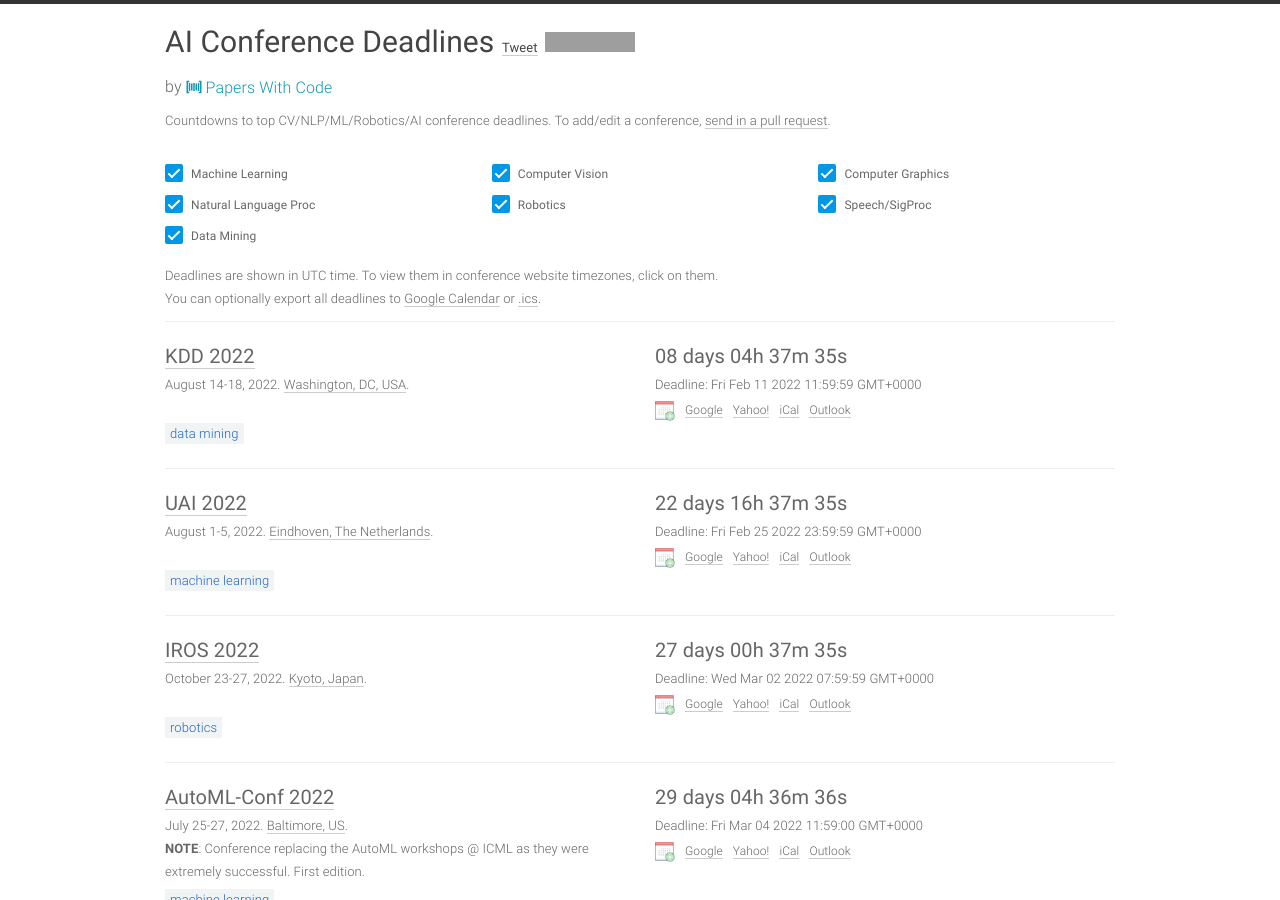
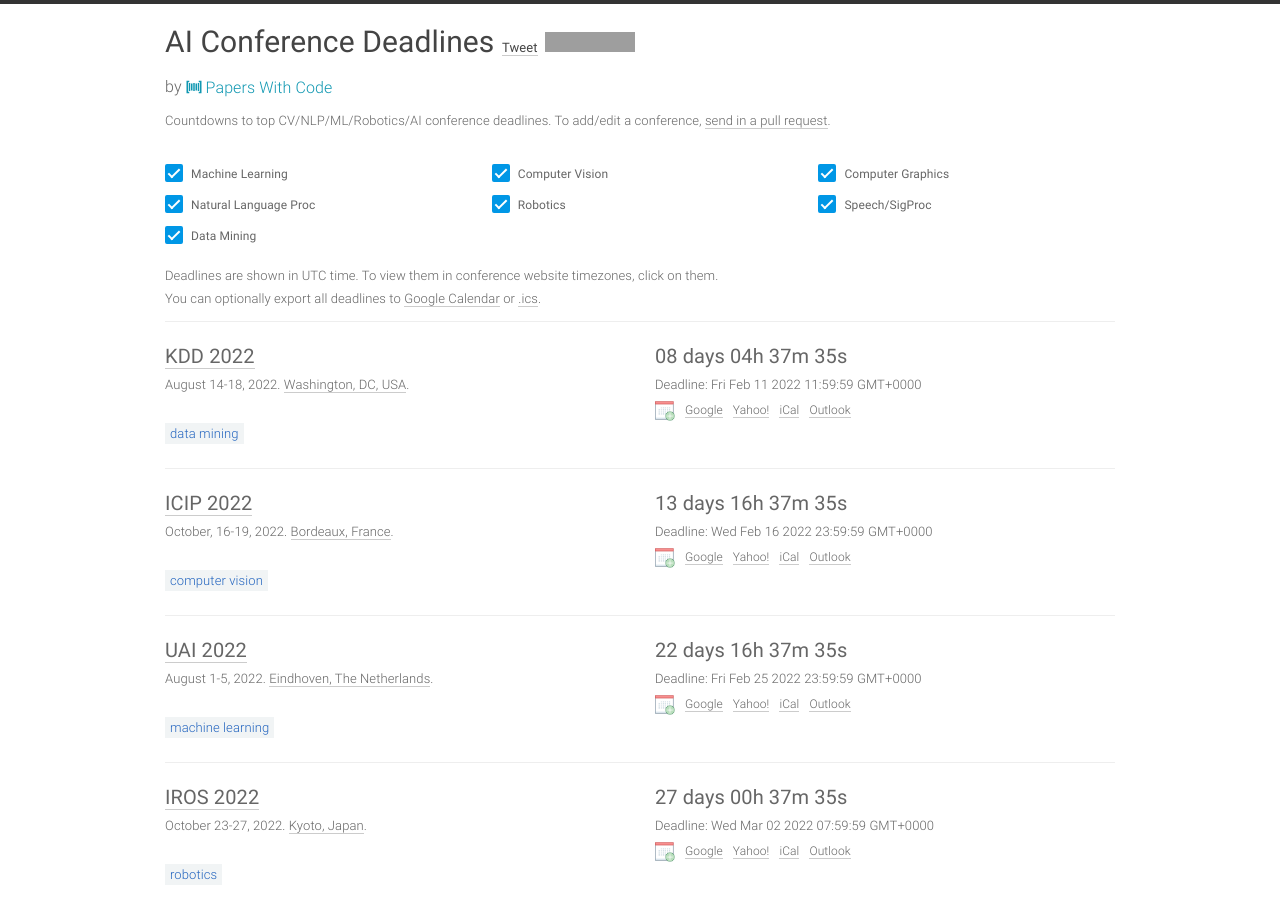
Before and after one commit to paperswithcode/ai-deadlines, a Jekyll site: the page built from index.html, in a window 1280 px wide and 900 px high. Built offline with Jekyll 4.4.1, drawn with Linux system fonts in a browser that asks for light colours; comment, search, counter and statistics services are not loaded; grey boxes are pictures that could not be loaded.

Commit message:
Add ICIP 2022

```diff
--- a/_data/conferences.yml
+++ b/_data/conferences.yml
@@ -1,4 +1,14 @@
 ---
+- title: ICIP
+  year: 2022
+  id: icip22
+  link: https://2022.ieeeicip.org
+  deadline: '2022-02-16 23:59:59'
+  timezone: UTC
+  date: October, 16-19, 2022
+  place: Bordeaux, France
+  sub: CV
+
 - title: CoLLAs
   year: 2022
   id: collas22
```
